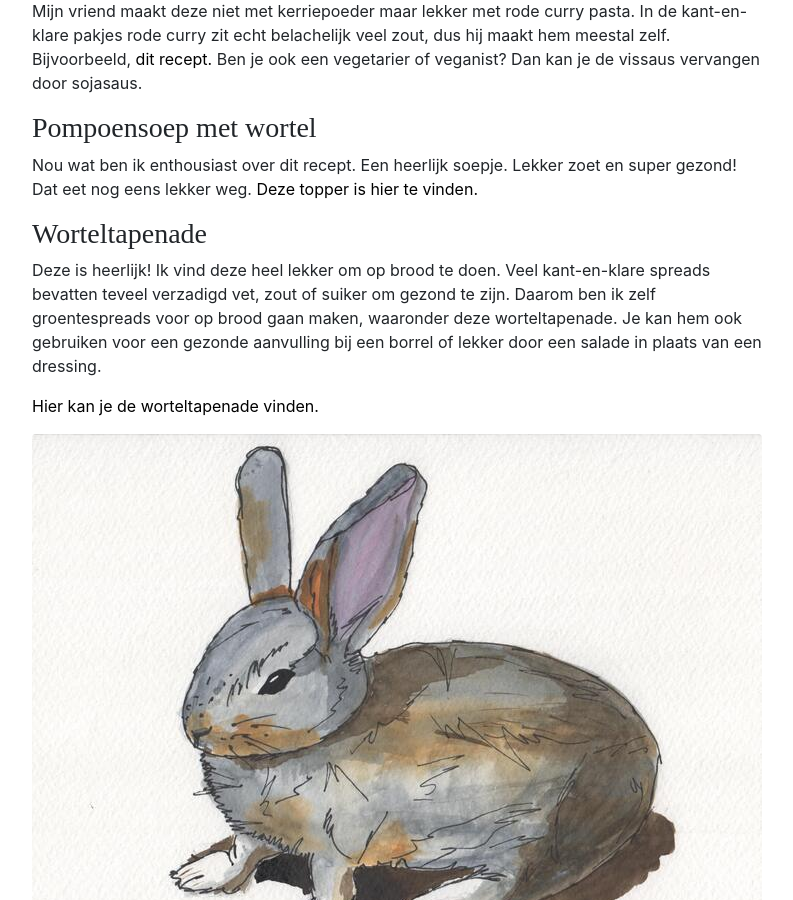
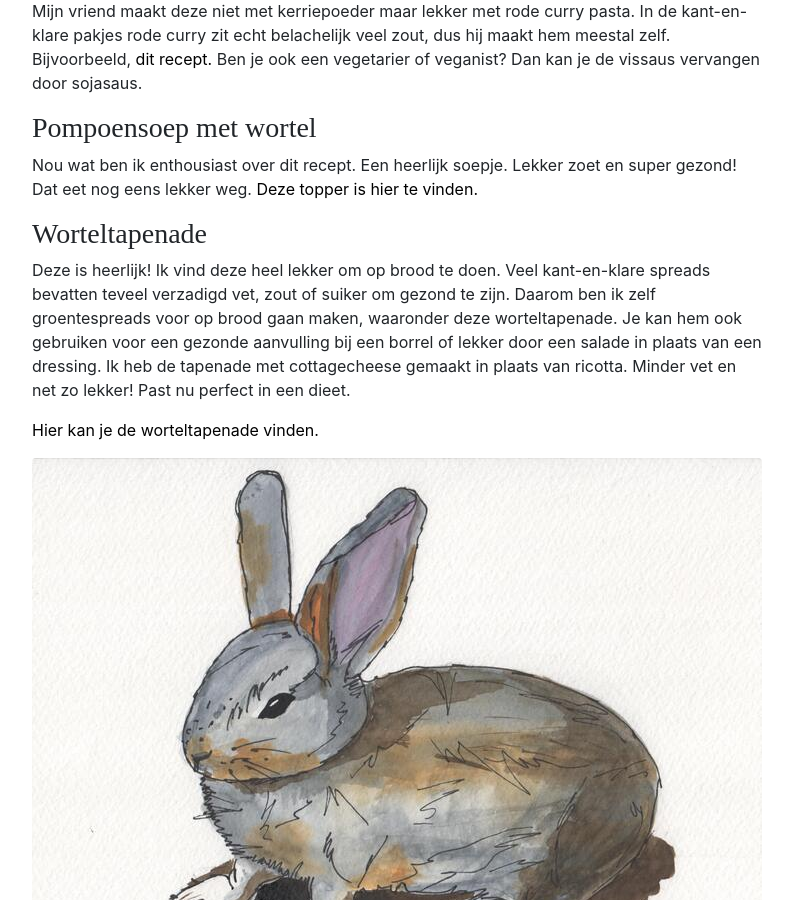
Before and after one commit to BaasLimited/baasovereten.github.io, a Jekyll site: the page built from _posts/2020-10-11-worteltastisch.md, in a window 1280 px wide and 900 px high, scrolled down 1760 px. Shown: the whole window, without its empty margins (243-1036 px from the left). Built offline with Jekyll 4.4.1, drawn with Linux system fonts in a browser that asks for light colours; some web fonts are replaced.

Commit message:
Update 2020-10-11-worteltastisch.md

```diff
--- a/_posts/2020-10-11-worteltastisch.md
+++ b/_posts/2020-10-11-worteltastisch.md
@@ -27,7 +27,7 @@ Nou wat ben ik enthousiast over dit recept. Een heerlijk soepje. Lekker zoet en
 
 ### Worteltapenade
 
-Deze is heerlijk! Ik vind deze heel lekker om op brood te doen. Veel kant-en-klare spreads bevatten teveel verzadigd vet, zout of suiker om gezond te zijn. Daarom ben ik zelf groentespreads voor op brood gaan maken, waaronder deze worteltapenade. Je kan hem ook gebruiken voor een gezonde aanvulling bij een borrel of lekker door een salade in plaats van een dressing.
+Deze is heerlijk! Ik vind deze heel lekker om op brood te doen. Veel kant-en-klare spreads bevatten teveel verzadigd vet, zout of suiker om gezond te zijn. Daarom ben ik zelf groentespreads voor op brood gaan maken, waaronder deze worteltapenade. Je kan hem ook gebruiken voor een gezonde aanvulling bij een borrel of lekker door een salade in plaats van een dressing. Ik heb de tapenade met cottagecheese gemaakt in plaats van ricotta. Minder vet en net zo lekker! Past nu perfect in een dieet.
 
 [Hier kan je de worteltapenade vinden.](https://weckenonline.eu/recepten/worteltapenade/)
 
```
